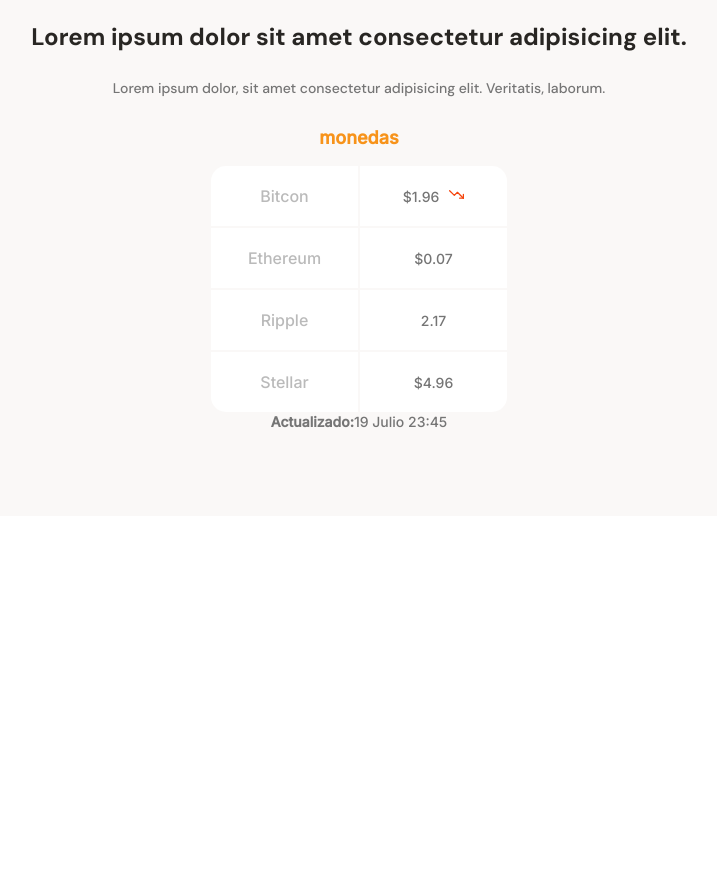
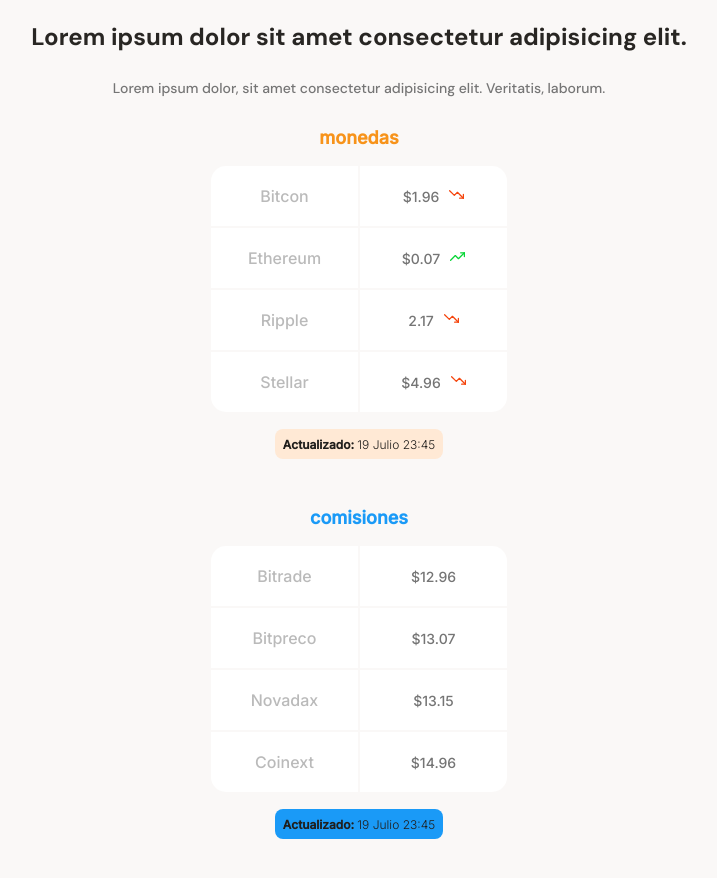
Before and after one commit to joaogarduno/app-web-branding, a plain HTML site: page index.html in a window 1280 px wide. Shown: the part 640-1518 px from the top of the page, without its empty margins (281-998 px from the left). Before the commit the page ends 1156 px from the top, so only its background shows below. Drawn offline with Linux system fonts and the light colour scheme.

Commit message:
Finalizando estilos de tabla de monedas - Cambios en estilos en imagen de la tabla

```diff
--- a/css/style.css
+++ b/css/style.css
@@ -156,7 +156,7 @@ main{
     min-width: 235px;
     max-width: 500px;
     height: 360px;
-    margin: 0 auto;
+    margin: 20px auto;
     font-family: "Inter", sans-serif;
 }
 .main-currency-table .currency-table-title{
@@ -165,6 +165,9 @@ main{
     font-weight: bold;
     line-height: 2.3rem;
     color: var(--bitcoin-orange);
+}
+.main-currency-table .commission-table-title{
+    color: var(--secondary-blue);
 }
 .currency-table-container{
     width: 90%;
@@ -203,13 +206,45 @@ main{
     line-height: 1.7rem;
     color: #757575;
 }
-.currency-table-container .down{
+/* IMAGE SVG */
+.currency-table-container span{
     display: inline-block;
     width: 15px;
     height: 15px;
     margin-left: 10px;
-    background-image: url('../assets/icons/trending-down.svg');
+    /* background: center cover no-repeat; */
+    /* background-position: center;
     background-size: cover;
-    background-position: center;
-    background-repeat: no-repeat;
+    background-repeat: no-repeat; */
+
 }
+.currency-table-container .down{
+    background: url('../assets/icons/trending-down.svg') center no-repeat;
+    background-size: cover;
+}
+.currency-table-container .up{
+    background: url('../assets/icons/trending-up.svg') center no-repeat;
+    background-size: cover;
+}
+
+/* Update Data */
+.currecy-table--date{
+    width: max-content;
+    /* width: 190px; */
+    height: 30px;
+    margin: 15px auto 0;
+    /* margin: 0 auto;
+    margin-top: 15px; */
+    padding: 8px;
+    background-color: var(--soft-orange);
+    border-radius: 8px;
+}
+.commission-table--date{
+    background-color: var(--secondary-blue);
+}
+.currecy-table--date p{
+    font-size: 1.2rem;
+    font-weight: 300;
+    line-height: 1.5rem;
+    color: var(--warm-black);
+}
--- a/index.html
+++ b/index.html
@@ -36,6 +36,7 @@
                 <div class="main-currency-table">
                     <p class="currency-table-title">monedas</p>
                     <div class="currency-table-container">
+                        <!-- TABLE -->
                         <table>
                             <tbody>
                                 <!-- FILAS - ROWS -->
@@ -46,17 +47,17 @@
 
                                 <tr>
                                     <td>Ethereum</td>
-                                    <td class="table__right">$0.07</td>
+                                    <td class="table__right">$0.07<span class="up"></span></td>
                                 </tr>
 
                                 <tr>
                                     <td>Ripple</td>
-                                    <td class="table__right">2.17</td>
+                                    <td class="table__right">2.17<span class="down"></span></td>
                                 </tr>
 
                                 <tr>
                                     <td class="table__bottom-left">Stellar</td>
-                                    <td class="table__bottom-right table__right">$4.96</td>
+                                    <td class="table__bottom-right table__right">$4.96<span class="down"></span></td>
                                 </tr>
                             </tbody>
                         </table>
@@ -64,12 +65,43 @@
 
                     <!-- Update Data -->
                     <div class="currecy-table--date">
-                        <p><b>Actualizado:</b>19 Julio 23:45</p>
+                        <p><b>Actualizado: </b>19 Julio 23:45</p>
                     </div>
                 </div>
 
                 <!-- option 2 -->
-                <div class=""></div>
+                <div class="main-currency-table">
+                    <p class="currency-table-title commission-table-title">comisiones</p>
+
+                    <div class="currency-table-container">
+                        <!-- TABLE -->
+                        <table>
+                            <tbody>
+                                <tr>
+                                    <td class="table__top-left">Bitrade</td>
+                                    <td class="table__top-right table__right">$12.96</td>
+                                </tr>
+                                <tr>
+                                    <td>Bitpreco</td>
+                                    <td class="table__right">$13.07</td>
+                                </tr>
+                                <tr>
+                                    <td>Novadax</td>
+                                    <td class="table__right">$13.15</td>
+                                </tr>
+                                <tr>
+                                    <td class="table__bottom-left">Coinext</td>
+                                    <td class="table__bottom-right table__right">$14.96</td>
+                                </tr>
+                            </tbody>
+                        </table>
+                    </div>
+
+                    <!-- Update Data -->
+                    <div class="currecy-table--date commission-table--date">
+                        <p><b>Actualizado: </b>19 Julio 23:45</p>
+                    </div>
+                </div>
 
             </section>
 
```
